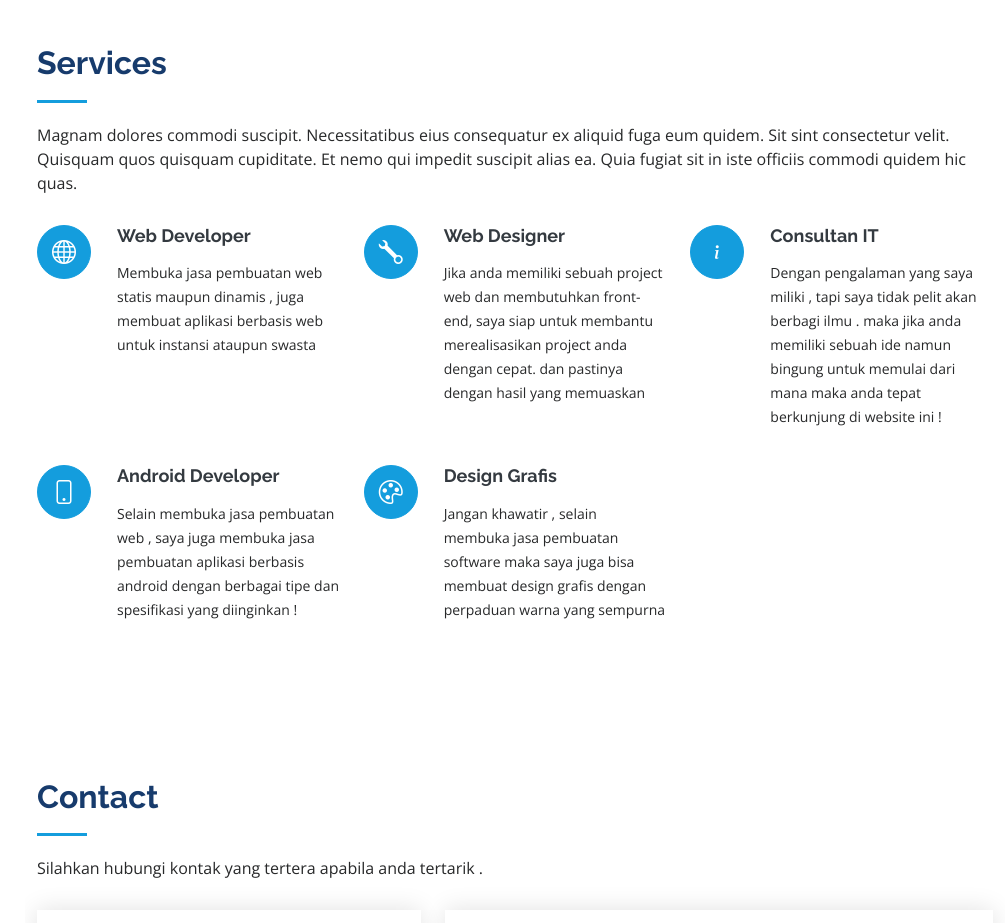
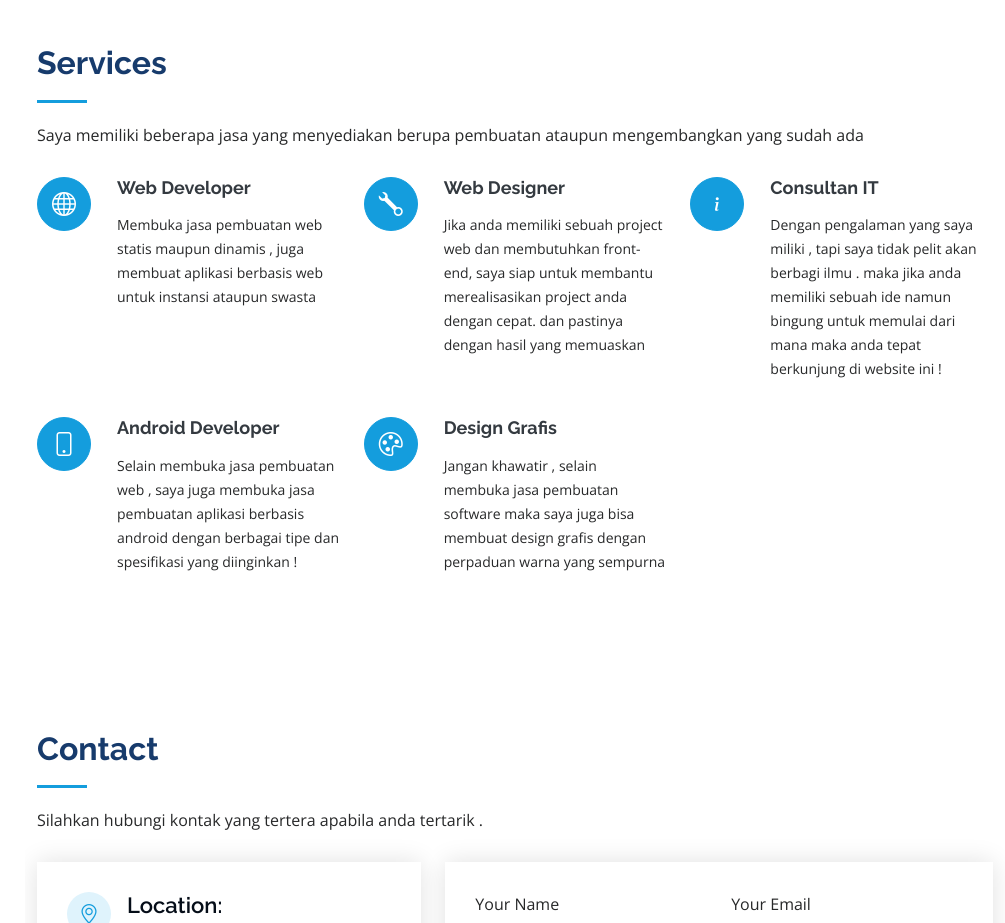
Before and after one commit to vadilamahardika/latihan, a plain HTML site: page index.html in a window 1280 px wide. Shown: the part 2620-3543 px from the top of the page, without its empty margins (275-1280 px from the left). Drawn offline with nearby package versions, Linux system fonts and the light colour scheme.

Commit message:
Update index.html

```diff
--- a/index.html
+++ b/index.html
@@ -286,7 +286,7 @@
 
         <div class="section-title">
           <h2>Services</h2>
-          <p>Magnam dolores commodi suscipit. Necessitatibus eius consequatur ex aliquid fuga eum quidem. Sit sint consectetur velit. Quisquam quos quisquam cupiditate. Et nemo qui impedit suscipit alias ea. Quia fugiat sit in iste officiis commodi quidem hic quas.</p>
+          <p>Saya memiliki beberapa jasa yang menyediakan berupa pembuatan ataupun mengembangkan yang sudah ada</p>
         </div>
 
         <div class="row">
@@ -333,7 +333,7 @@
         <div class="testimonials-slider swiper" data-aos="fade-up" data-aos-delay="100">
           <div class="swiper-wrapper">
 
-            <div class="swiper-slide">
+            <div class="swiper-slide">EWYU
               <div class="testimonial-item" data-aos="fade-up">
                 <p>
                   <i class="bx bxs-quote-alt-left quote-icon-left"></i>
```
